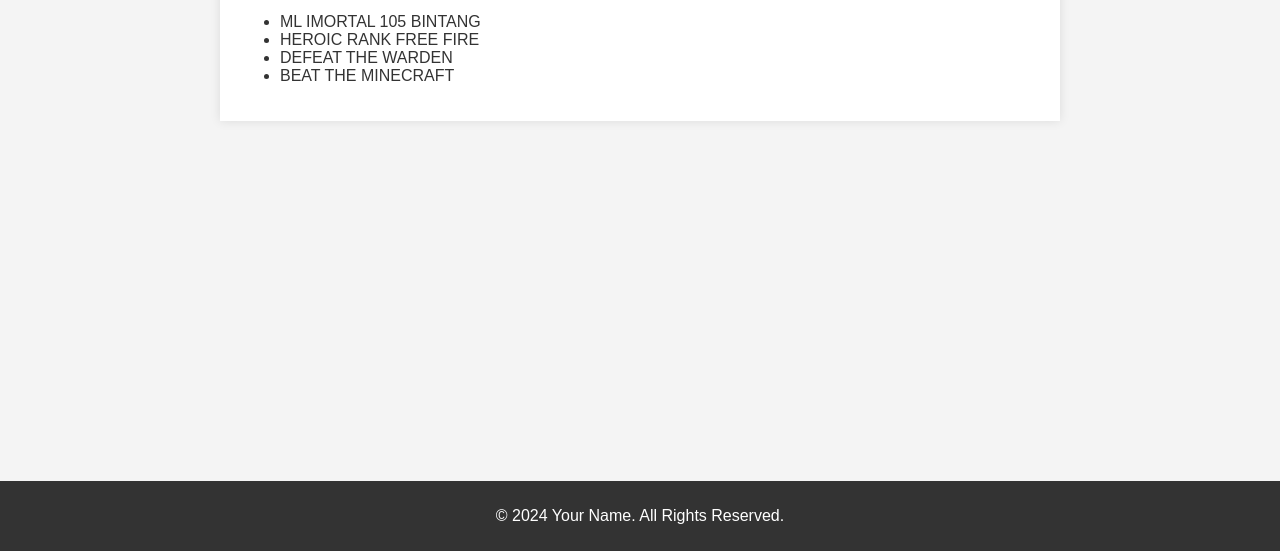
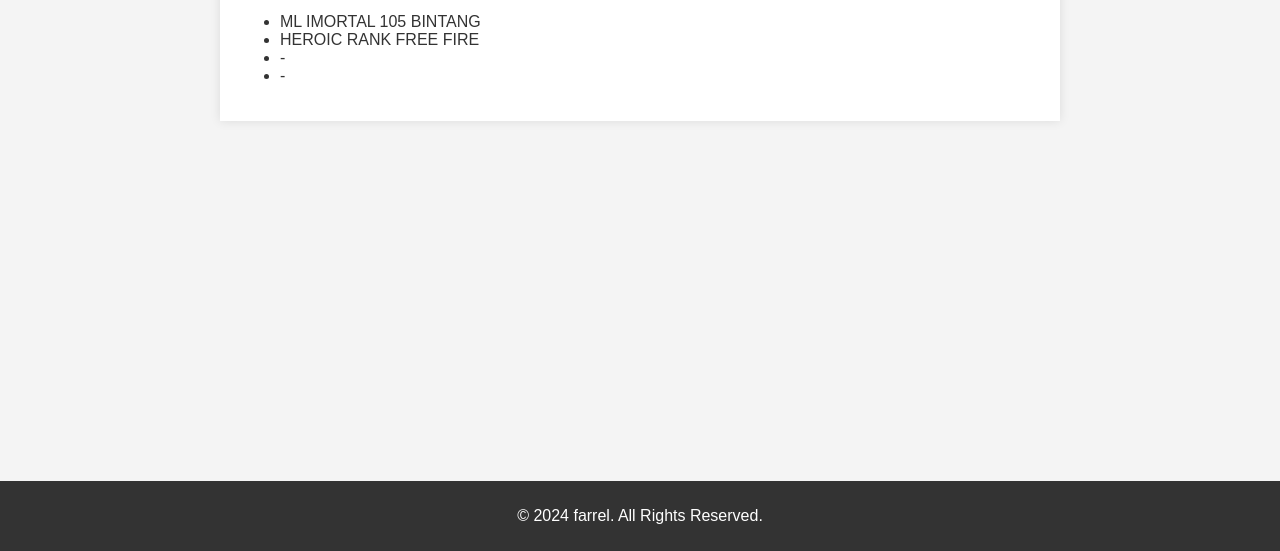
Before and after one commit to Lerr07/yaya.github.io, a plain HTML site: page skills.html in a window 1280 px wide. Shown: the part 249-800 px from the top of the page. Drawn offline with Linux system fonts and the light colour scheme.

Commit message:
Update skills.html

```diff
--- a/skills.html
+++ b/skills.html
@@ -26,13 +26,13 @@
         <ul>
             <li>ML IMORTAL 105 BINTANG </li>
             <li>HEROIC RANK FREE FIRE</li>
-            <li>DEFEAT THE WARDEN </li>
-            <li>BEAT THE MINECRAFT</li>
+            <li>-</li>
+            <li>-</li>
         </ul>
     </section>
 
     <footer>
-        <p>&copy; 2024 Your Name. All Rights Reserved.</p>
+        <p>&copy; 2024 farrel. All Rights Reserved.</p>
     </footer>
 </body>
 </html>
```
